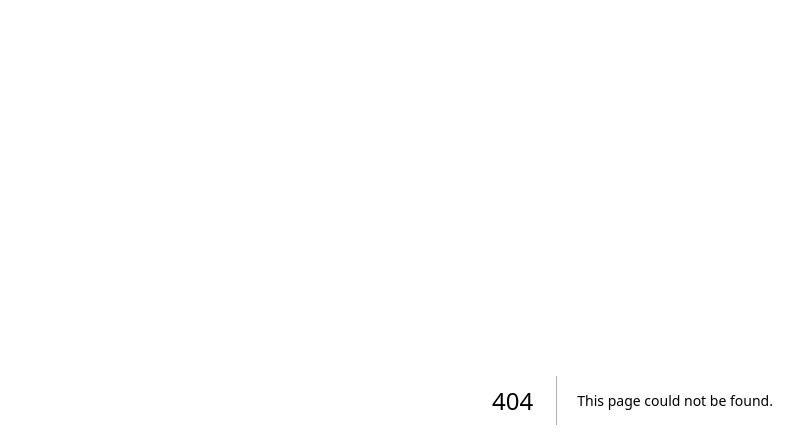
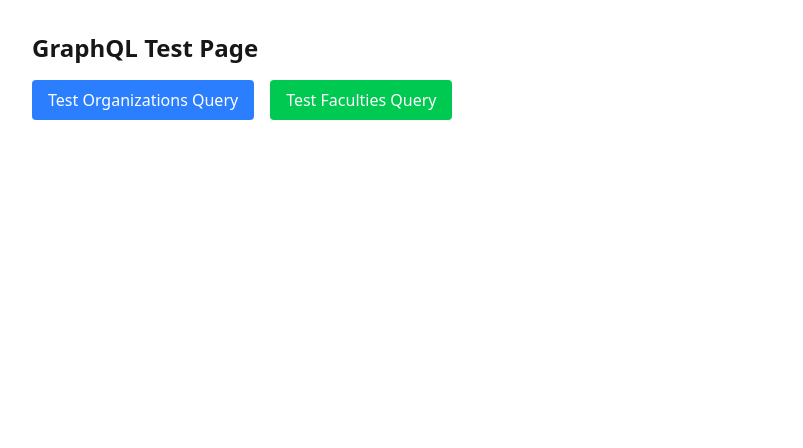
Before and after one commit to bomboonsan/kasetkart-ui, a Next.js app: page /test-graphql in a window 1280 px wide. Before the commit this address had no page. Shown: the top 448 px of the page, without its empty margins (0-803 px from the left). Built offline with nearby package versions, Linux system fonts and the light colour scheme; no server answers.

Commit message:
Add GraphQL test page and verify logging functionality
Co-authored-by: bomboonsan <83241344+bomboonsan@users.noreply.github.com>

```diff
--- /dev/null
+++ b/app/test-graphql/page.js
@@ -0,0 +1,60 @@
+'use client'
+
+import { useState } from 'react'
+import { executeGraphQL } from '@/lib/graphql/client'
+import { GET_ORGANIZATIONS, GET_FACULTIES } from '@/lib/graphql/queries'
+
+export default function GraphQLTestPage() {
+  const [result, setResult] = useState('')
+  const [loading, setLoading] = useState(false)
+
+  const testQuery = async (queryName, query, variables = {}) => {
+    setLoading(true)
+    setResult('')
+    try {
+      console.log(`🧪 Testing ${queryName}...`)
+      const data = await executeGraphQL({
+        query,
+        variables,
+        skipAuth: true // Skip authentication for this test
+      })
+      setResult(`✅ ${queryName} succeeded:\n${JSON.stringify(data, null, 2)}`)
+    } catch (error) {
+      setResult(`❌ ${queryName} failed:\n${error.message}`)
+      console.error('GraphQL Error:', error)
+    }
+    setLoading(false)
+  }
+
+  return (
+    <div className="p-8 space-y-4">
+      <h1 className="text-2xl font-bold">GraphQL Test Page</h1>
+
+      <div className="space-x-4">
+        <button
+          className="px-4 py-2 bg-blue-500 text-white rounded hover:bg-blue-600 disabled:opacity-50"
+          onClick={() => testQuery('Organizations', GET_ORGANIZATIONS, { pagination: { limit: 5 } })}
+          disabled={loading}
+        >
+          Test Organizations Query
+        </button>
+
+        <button
+          className="px-4 py-2 bg-green-500 text-white rounded hover:bg-green-600 disabled:opacity-50"
+          onClick={() => testQuery('Faculties', GET_FACULTIES, { pagination: { limit: 5 } })}
+          disabled={loading}
+        >
+          Test Faculties Query
+        </button>
+      </div>
+
+      {loading && <p className="text-blue-600">Testing...</p>}
+
+      {result && (
+        <pre className="bg-gray-100 p-4 rounded overflow-auto max-h-96 text-sm">
+          {result}
+        </pre>
+      )}
+    </div>
+  )
+}
--- a/middleware.js
+++ b/middleware.js
@@ -3,6 +3,6 @@ export { default } from "next-auth/middleware";
 export const config = {
   // Protect all routes except API, static assets, and the login page
   matcher: [
-    "/((?!api|_next/|favicon.ico|assets|images|public|Logo.png|login|strapi(?:/.*)?|phpmyadmin(?:/.*)?).*)",
+    "/((?!api|_next/|favicon.ico|assets|images|public|Logo.png|login|test-graphql|strapi(?:/.*)?|phpmyadmin(?:/.*)?).*)",
   ],
 };
```
